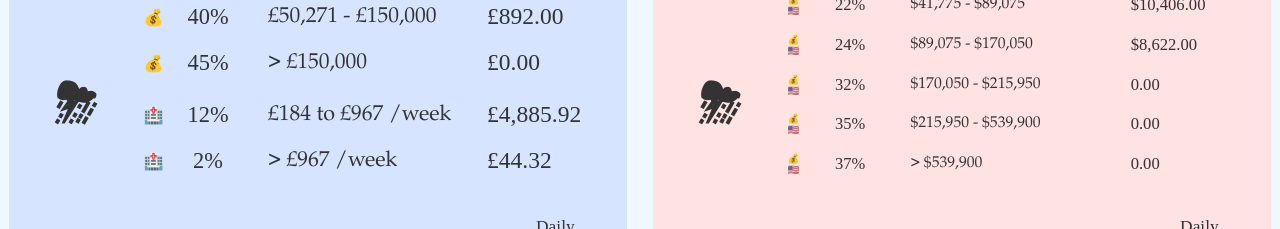
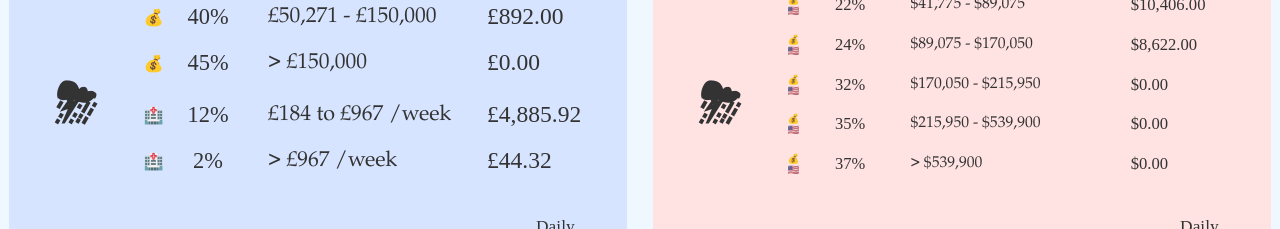
Before and after one commit to Ellipsoul/tax-calculator-pwa, an Angular app: page / in a window 1280 px wide. Shown: the part 427-656 px from the top of the page. Built offline with nearby package versions, Linux system fonts and the light colour scheme.

Commit message:
Trying an absolute path to icon. Added some missing dollar signs

```diff
--- a/package.json
+++ b/package.json
@@ -1,6 +1,6 @@
 {
   "name": "tax-calculator-pwa",
-  "version": "1.1.1",
+  "version": "1.1.2",
   "scripts": {
     "ng": "ng",
     "start": "ng serve",
--- a/src/app/app.component.html
+++ b/src/app/app.component.html
@@ -10,7 +10,7 @@
 
   <!-- Image link to GitHub repository  -->
   <a href="https://github.com/Ellipsoul/tax-calculator-pwa" ngClass="github">
-    <img src="../assets/GitHub.png" width="100%" height="100%">
+    <img src="/assets/GitHub.png" width="100%" height="100%">
   </a>
 
   <!-- Split Screen for separate UK and US tax calculations -->
--- a/src/app/ustaxes/ustaxes.component.html
+++ b/src/app/ustaxes/ustaxes.component.html
@@ -143,19 +143,19 @@
         <div ngClass="tax-reason">💰 🇺🇸</div>
         <div ngClass="tax-band">32%</div>
         <div ngClass="tax-range">$170,050 - $215,950</div>
-        <div ngClass="tax-deduction">{{income_32 | number: '.2-2'}}</div>
+        <div ngClass="tax-deduction">${{income_32 | number: '.2-2'}}</div>
       </div>
       <div ngClass="output-container">
         <div ngClass="tax-reason">💰 🇺🇸</div>
         <div ngClass="tax-band">35%</div>
         <div ngClass="tax-range">$215,950 - $539,900</div>
-        <div ngClass="tax-deduction">{{income_35 | number: '.2-2'}}</div>
+        <div ngClass="tax-deduction">${{income_35 | number: '.2-2'}}</div>
       </div>
       <div ngClass="output-container">
         <div ngClass="tax-reason">💰 🇺🇸</div>
         <div ngClass="tax-band">37%</div>
         <div ngClass="tax-range">> $539,900</div>
-        <div ngClass="tax-deduction">{{income_37 | number: '.2-2'}}</div>
+        <div ngClass="tax-deduction">${{income_37 | number: '.2-2'}}</div>
       </div>
     </div>
 
```
